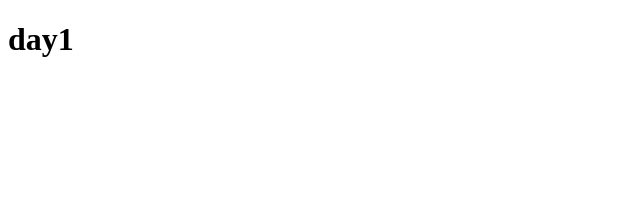
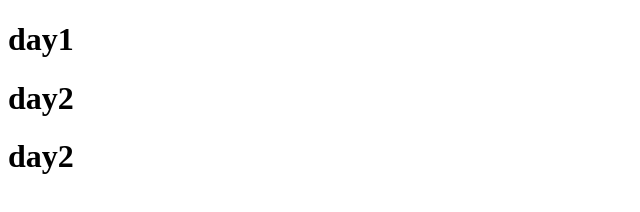
Before and after one commit to priyareddyy05/sunny, a plain HTML site: page index.html in a window 1280 px wide. Shown: the whole page, without its empty margins (0-640 px from the left). Drawn offline with Linux system fonts and the light colour scheme.

Commit message:
'version2'

```diff
--- a/index.html
+++ b/index.html
@@ -8,5 +8,7 @@
 </head>
 <body>
     <h1>day1</h1>
+    <h1>day2</h1>
+    <h1>day2</h1>
 </body>
 </html>
```
